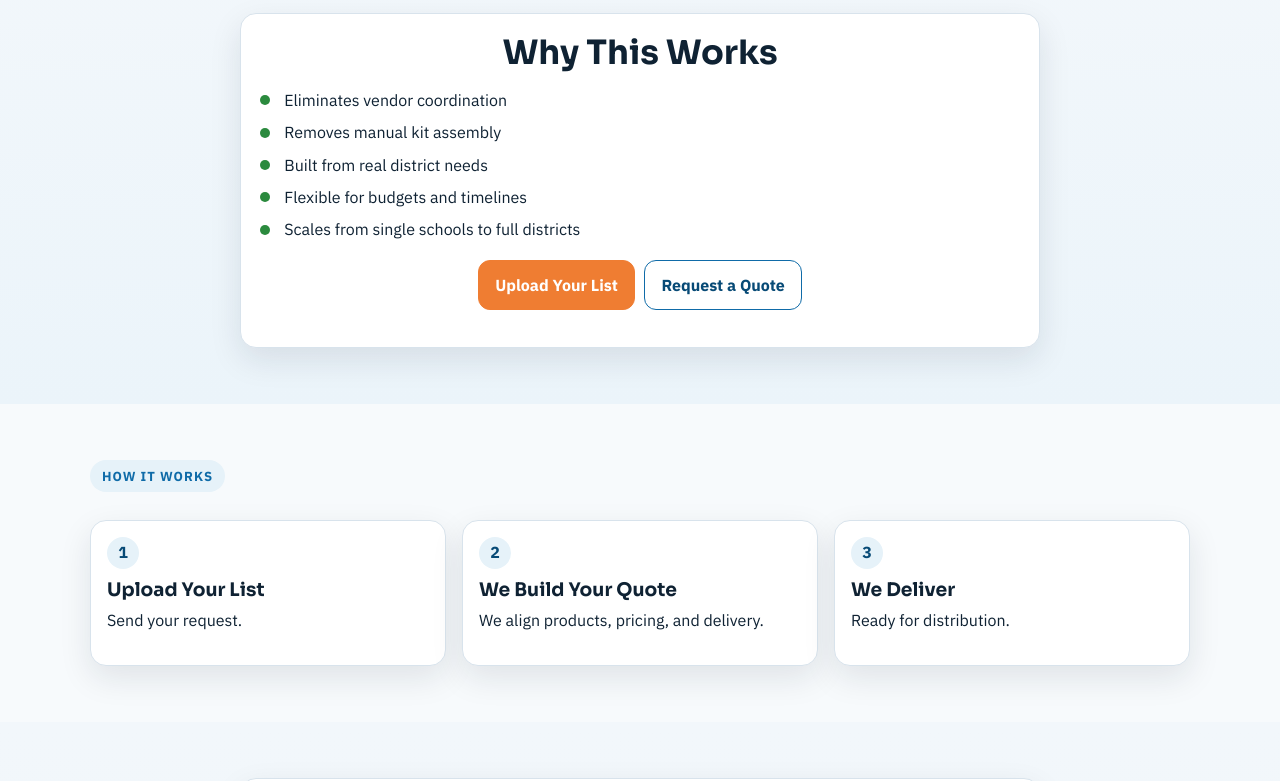
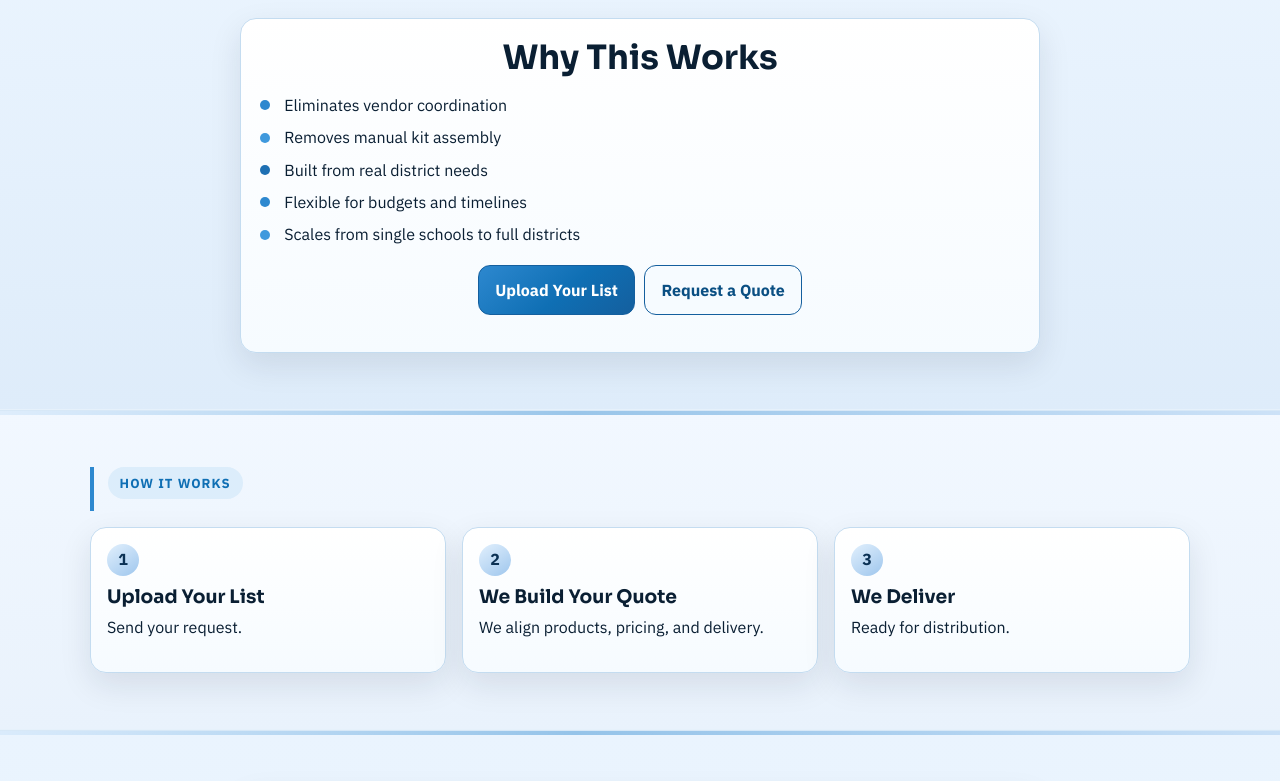
Before and after one commit to Madmonk2523/schoolsolutions360, a plain HTML site: page request-a-quote.html in a window 1280 px wide. Shown: the part 983-1764 px from the top of the page. Drawn offline with Linux system fonts and the light colour scheme.

Commit message:
Retheme site with sectioned blue visual system

```diff
--- a/style.css
+++ b/style.css
@@ -1,16 +1,23 @@
 :root {
-  --ink-950: #0f2233;
-  --ink-800: #18364f;
-  --ink-600: #35536b;
-  --paper: #f7fafc;
+  --ink-950: #0a1f33;
+  --ink-800: #153a58;
+  --ink-600: #2a5878;
+  --paper: #eff6fd;
   --white: #ffffff;
-  --line: #d8e3ec;
-  --brand: #0f6ba8;
-  --brand-deep: #074a76;
-  --brand-soft: #e6f2f9;
-  --accent: #ef7d32;
-  --accent-deep: #cb611f;
-  --ok: #2b8a3e;
+  --line: #c8ddef;
+  --brand: #0f6fb4;
+  --brand-deep: #0a4f83;
+  --brand-soft: #dcedfb;
+  --accent: #1b84d6;
+  --accent-deep: #1269ae;
+  --ok: #1e7cc8;
+  --blue-50: #f1f8ff;
+  --blue-100: #e2f0fd;
+  --blue-200: #c6e0f8;
+  --blue-300: #9ec6ed;
+  --blue-500: #2d88cf;
+  --blue-700: #145f9e;
+  --blue-900: #0b3154;
   --radius: 16px;
   --shadow: 0 12px 32px rgba(15, 34, 51, 0.1);
   --shadow-soft: 0 8px 20px rgba(15, 34, 51, 0.08);
@@ -28,7 +35,7 @@ body {
   margin: 0;
   font-family: "IBM Plex Sans", sans-serif;
   color: var(--ink-950);
-  background: var(--paper);
+  background: linear-gradient(180deg, #f4f9ff 0%, var(--paper) 100%);
   line-height: 1.6;
 }
 
@@ -69,10 +76,32 @@ p {
 
 .section {
   padding: 3.5rem 0;
+  border-top: 1px solid #d7e8f7;
+  border-bottom: 1px solid #e6f1fb;
+  position: relative;
 }
 
 .section-alt {
-  background: linear-gradient(180deg, #f2f7fb 0%, #ebf4fa 100%);
+  background: linear-gradient(180deg, #eaf4fe 0%, #deecfa 100%);
+}
+
+main > section.section:not(.hero):nth-of-type(odd):not(.section-alt) {
+  background: linear-gradient(180deg, #f7fbff 0%, #eef6ff 100%);
+}
+
+main > section.section:not(.hero):nth-of-type(even):not(.section-alt) {
+  background: linear-gradient(180deg, #f2f8ff 0%, #e9f2fc 100%);
+}
+
+.section::after {
+  content: "";
+  position: absolute;
+  left: 0;
+  right: 0;
+  top: 0;
+  height: 4px;
+  background: linear-gradient(90deg, var(--blue-200) 0%, var(--blue-500) 45%, var(--blue-300) 100%);
+  opacity: 0.45;
 }
 
 .eyebrow {
@@ -97,7 +126,7 @@ p {
   position: sticky;
   top: 0;
   z-index: 30;
-  background: rgba(247, 250, 252, 0.95);
+  background: rgba(238, 246, 255, 0.95);
   backdrop-filter: blur(8px);
   border-bottom: 1px solid var(--line);
 }
@@ -121,9 +150,9 @@ p {
 }
 
 .nav-toggle {
-  border: 1px solid var(--line);
+  border: 1px solid #bdd8ee;
   border-radius: 10px;
-  background: var(--white);
+  background: #f6fbff;
   width: 42px;
   height: 38px;
   display: inline-flex;
@@ -136,7 +165,7 @@ p {
 .nav-toggle span {
   height: 2px;
   width: 100%;
-  background: var(--ink-950);
+  background: var(--blue-900);
 }
 
 .nav {
@@ -145,8 +174,8 @@ p {
   left: 0;
   right: 0;
   top: 72px;
-  background: var(--white);
-  border-bottom: 1px solid var(--line);
+  background: #f7fbff;
+  border-bottom: 1px solid #cfe3f4;
   padding: 0.85rem 4%;
   flex-direction: column;
   gap: 0.65rem;
@@ -193,20 +222,20 @@ p {
 }
 
 .btn-solid {
-  background: var(--accent);
-  border-color: var(--accent);
+  background: linear-gradient(140deg, var(--blue-500) 0%, var(--brand) 55%, var(--blue-700) 100%);
+  border-color: var(--blue-700);
   color: var(--white);
 }
 
 .btn-solid:hover {
-  background: var(--accent-deep);
-  border-color: var(--accent-deep);
+  background: linear-gradient(140deg, #1d75b9 0%, var(--brand-deep) 70%, #0e4d81 100%);
+  border-color: var(--brand-deep);
 }
 
 .btn-outline {
-  border-color: var(--brand);
+  border-color: var(--blue-700);
   color: var(--brand-deep);
-  background: var(--white);
+  background: #f6fbff;
 }
 
 .btn-outline:hover {
@@ -214,9 +243,9 @@ p {
 }
 
 .btn-ghost {
-  border-color: var(--line);
-  background: var(--white);
-  color: var(--ink-950);
+  border-color: #a8cae5;
+  background: #eaf5ff;
+  color: var(--blue-900);
 }
 
 .btn-ghost:hover {
@@ -232,9 +261,9 @@ p {
   position: absolute;
   inset: 0;
   background:
-    radial-gradient(1000px 300px at 15% 0%, rgba(15, 107, 168, 0.15), transparent 62%),
-    radial-gradient(700px 260px at 85% 15%, rgba(239, 125, 50, 0.18), transparent 63%),
-    linear-gradient(180deg, #f8fcff 0%, #f2f8fc 100%);
+    radial-gradient(1000px 300px at 15% 0%, rgba(21, 95, 157, 0.2), transparent 62%),
+    radial-gradient(700px 260px at 85% 15%, rgba(76, 150, 213, 0.22), transparent 63%),
+    linear-gradient(180deg, #f5fbff 0%, #e9f3ff 100%);
   z-index: 0;
 }
 
@@ -267,8 +296,8 @@ p {
 .card,
 .contact-card,
 .step {
-  background: var(--white);
-  border: 1px solid var(--line);
+  background: linear-gradient(180deg, #ffffff 0%, #f6fbff 100%);
+  border: 1px solid #c4dcf0;
   border-radius: var(--radius);
   box-shadow: var(--shadow);
 }
@@ -285,8 +314,8 @@ p {
 .contact-card:hover,
 .step:hover {
   transform: translateY(-2px);
-  box-shadow: 0 14px 34px rgba(15, 34, 51, 0.12);
-  border-color: #bfd3e1;
+  box-shadow: 0 14px 34px rgba(10, 46, 79, 0.16);
+  border-color: #9fc6e6;
 }
 
 .hero-panel,
@@ -318,7 +347,7 @@ p {
 .support-line,
 .small-note {
   font-size: 0.94rem;
-  color: var(--ink-600);
+  color: #2b5e83;
 }
 
 .list-check {
@@ -341,7 +370,15 @@ p {
   width: 0.62rem;
   height: 0.62rem;
   border-radius: 50%;
-  background: var(--ok);
+  background: var(--blue-500);
+}
+
+.list-check li:nth-child(3n + 2)::before {
+  background: #3f99dd;
+}
+
+.list-check li:nth-child(3n)::before {
+  background: #1e70b3;
 }
 
 .compact li {
@@ -369,8 +406,8 @@ p {
   justify-content: center;
   align-items: center;
   font-weight: 800;
-  background: var(--brand-soft);
-  color: var(--brand-deep);
+  background: linear-gradient(145deg, var(--blue-100) 0%, var(--blue-300) 100%);
+  color: var(--blue-900);
   margin-bottom: 0.6rem;
 }
 
@@ -380,6 +417,8 @@ p {
 
 .section-head {
   margin-bottom: 1rem;
+  border-left: 4px solid var(--blue-500);
+  padding-left: 0.85rem;
 }
 
 .center {
@@ -410,8 +449,8 @@ p {
 .quote-form input,
 .quote-form textarea {
   width: 100%;
-  border: 1px solid #bdd0df;
-  background: #fcfeff;
+  border: 1px solid #aecde5;
+  background: #f4faff;
   border-radius: 10px;
   padding: 0.65rem 0.75rem;
   font: inherit;
@@ -419,7 +458,7 @@ p {
 
 .quote-form input[type="file"] {
   padding: 0.5rem;
-  background: #f4fbff;
+  background: #eaf5ff;
 }
 
 .quote-form textarea {
@@ -429,8 +468,8 @@ p {
 
 .quote-form input:focus,
 .quote-form textarea:focus {
-  outline: 2px solid #b6d7ec;
-  border-color: var(--brand);
+  outline: 2px solid #9fc9ea;
+  border-color: var(--blue-700);
 }
 
 .form-btn {
@@ -453,18 +492,18 @@ p {
 .email-cta {
   margin-top: 1.2rem;
   padding-top: 1rem;
-  border-top: 1px solid var(--line);
+  border-top: 1px solid #c6ddf0;
 }
 
 .tagline {
   font-weight: 700;
-  color: var(--brand-deep);
+  color: var(--blue-900);
 }
 
 .site-footer {
   padding: 1.4rem 0;
-  background: var(--ink-950);
-  color: #d6e3ec;
+  background: linear-gradient(180deg, #0d3c63 0%, #082c49 100%);
+  color: #d8e9f8;
 }
 
 .sticky-mobile-cta {
@@ -474,7 +513,7 @@ p {
   bottom: 0;
   z-index: 25;
   padding: 0.65rem 4%;
-  background: rgba(15, 34, 51, 0.96);
+  background: rgba(12, 56, 93, 0.97);
   border-top: 1px solid rgba(255, 255, 255, 0.15);
   display: flex;
   gap: 0.55rem;
```
